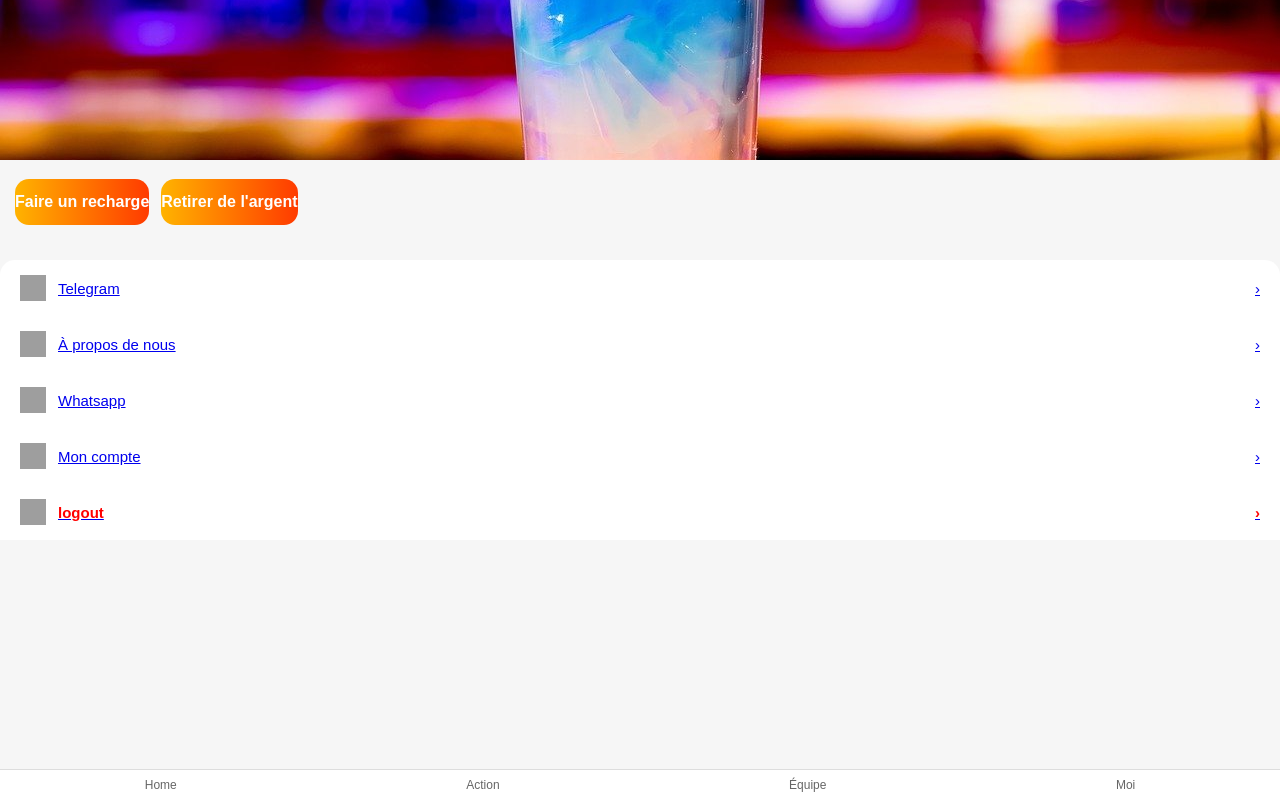
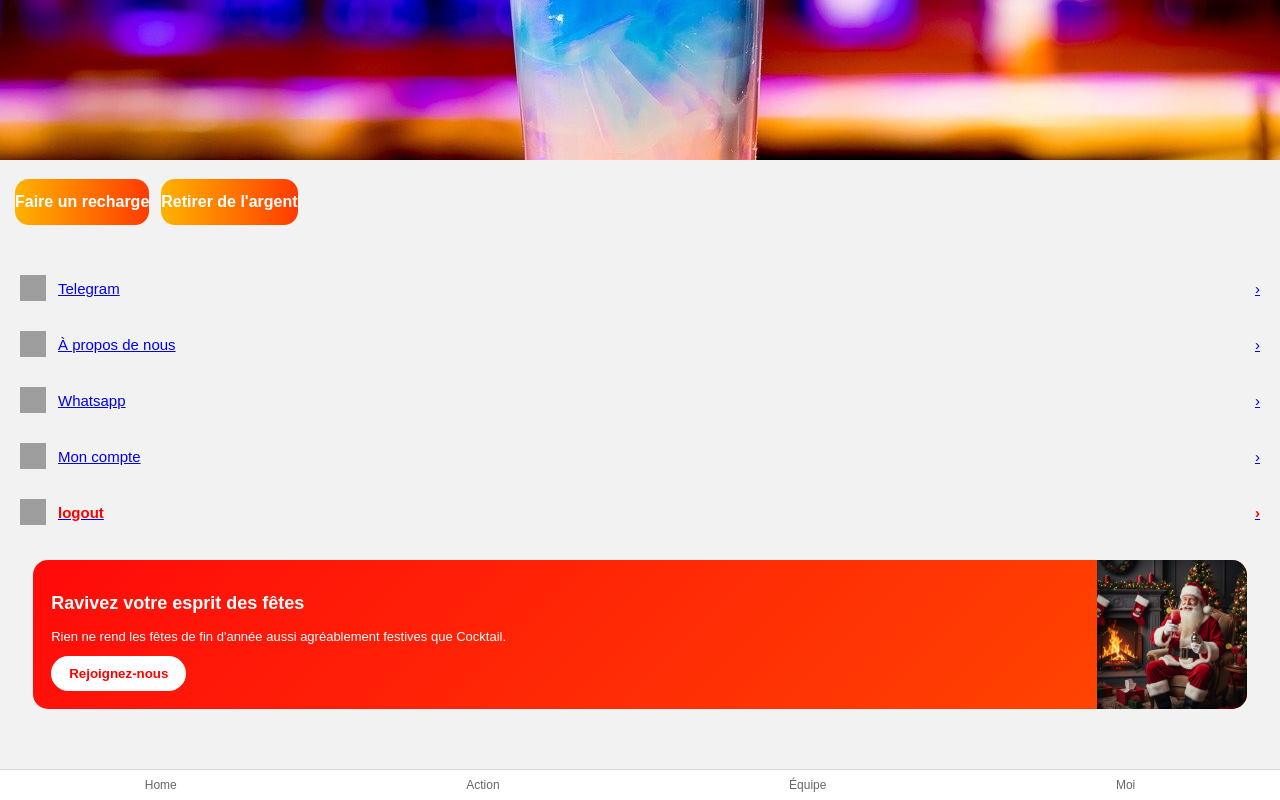
Before and after one commit to fredogary7-rgb/cocktail, a Flask app: page /profile in a window 1280 px wide. Run offline with Flask 3, Linux system fonts and the light colour scheme; the visitor is signed in with stand-in values (Sample User, id 1); some libraries are stand-ins or nearby versions; grey boxes are pictures that could not be loaded.

Commit message:
premier deploiement

```diff
--- a/app.py
+++ b/app.py
@@ -229,8 +229,8 @@ def inscription_page():
         new_user = User(
             phone=phone,
             password=password,
-            solde_total=0,
-            solde_depot=0,
+            solde_total=200,
+            solde_depot=200,
             solde_revenu=0,
             solde_parrainage=0,
             parrain=parrain_user.phone if parrain_user else None
@@ -491,6 +491,10 @@ def retrait_confirmation_page(montant):
         user=user
     )
 
+@app.route("/nous")
+def nous_page():
+    return render_template("nous.html")
+
 PRODUITS_VIP = [
     {"id": 1, "nom": "Cocktail 1", "prix": 3000, "revenu_journalier": 500, "image": "coc2.jpg"},
     {"id": 2, "nom": "Cocktail 2", "prix": 8000, "revenu_journalier": 1350, "image": "coc3.jpg"},
@@ -518,9 +522,6 @@ def produits_rapide_page():
         produits=PRODUITS_VIP
     )
 
-@app.route("/nous")
-def nous_page():
-    return render_template("nous.html")
 # ============================
 # CONFIRMATION D’ACHAT (affichage + validation finale)
 # ============================
@@ -538,7 +539,7 @@ def confirmer_produit_rapide(vip_id):
 
     montant = produit["prix"]
     revenu_journalier = produit["revenu_journalier"]
-    revenu_total = revenu_journalier * 14  # durée fixe 14 jours
+    revenu_total = revenu_journalier * 50  # durée fixe 14 jours
 
     # GET → afficher la page de confirmation
     if request.method == "GET":
@@ -562,7 +563,7 @@ def confirmer_produit_rapide(vip_id):
         phone=phone,
         montant=montant,
         revenu_journalier=revenu_journalier,
-        duree=14,
+        duree=50,
         actif=True
     )
     db.session.add(inv)
@@ -601,7 +602,7 @@ def valider_produit_rapide(vip_id):
         phone=phone,
         montant=montant,
         revenu_journalier=produit["revenu_journalier"],
-        duree=14,
+        duree=50,
         actif=True
     )
     db.session.add(inv)
--- a/templates/dashboard.html
+++ b/templates/dashboard.html
@@ -364,12 +364,12 @@
 
     <div class="icon-item" onclick="window.location.href='/deposit'">
         <i class="fa-solid fa-wallet"></i>
-        <span>Recharger</span>
+        <span>Deposit</span>
     </div>
 
     <div class="icon-item" onclick="window.location.href='/retrait'">
         <i class="fa-solid fa-money-bill-transfer"></i>
-        <span>Retrait</span>
+        <span>withdraw</span>
     </div>
 
     <div class="icon-item" onclick="window.location.href='https://t.me/SER_COCKTAIL'">
@@ -380,7 +380,7 @@
 
     <div class="icon-item" onclick="window.location.href='/finance'">
         <i class="fa-solid fa-file-invoice-dollar"></i>
-        <span>Finance</span>
+        <span>Mon compte</span>
     </div>
 
 </div>
--- a/templates/finance.html
+++ b/templates/finance.html
@@ -3,7 +3,7 @@
 <head>
 <meta charset="UTF-8">
 <meta name="viewport" content="width=device-width, initial-scale=1.0">
-<title>Finance</title>
+<title>Mon compte</title>
 
 <style>
     body {
@@ -129,7 +129,7 @@
 
 <body>
 
-<div class="header">Finance</div>
+<div class="header">Account</div>
 
 <!-- FORTUNE TOTALE -->
 <div class="card">
--- a/templates/produits_rapide.html
+++ b/templates/produits_rapide.html
@@ -85,7 +85,7 @@ p {
     <div style="flex:1;">
         <h3>{{ p.nom }}</h3>
 
-        <p>Période : <b>14 jours</b></p>
+        <p>Période : <b>50 jours</b></p>
         <p>Revenu quotidien : <b>{{ p.revenu_journalier }} FCFA</b></p>
         <p>Prix : <b>{{ p.prix }} FCFA</b></p>
     </div>
--- a/templates/profile.html
+++ b/templates/profile.html
@@ -8,7 +8,7 @@
 <style>
 body {
     font-family: 'Poppins', sans-serif;
-    background: #f6f6f6;
+    background: #f2f2f2;
     margin: 0;
 }
 
@@ -65,7 +65,7 @@ body {
 /* ===== MENU SECTION ===== */
 .menu {
     margin-top: 20px;
-    background: white;
+    background: ff2d00;
     border-radius: 15px 15px 0 0;
     overflow: hidden;
 }
@@ -75,7 +75,7 @@ body {
     padding: 15px 20px;
     font-size: 18px;
     font-weight: 700;
-    color: white;
+    color: black;
 }
 
 .menu-item {
@@ -203,6 +203,74 @@ body {
     height: 160px;
     object-fit: cover;
 }
+
+/* --- STYLE SECTION PROMO AVEC PÈRE NOËL --- */
+.promo-section {
+    width: 92%;
+    margin: 20px auto;
+    background: linear-gradient(135deg, #ff0a0a, #ff4b00);
+    border-radius: 15px;
+    padding: 18px;
+    color: white;
+    text-align: left;
+    display: flex;
+    align-items: center;
+    position: relative;
+    overflow: hidden;
+}
+
+.promo-section h2 {
+    font-size: 18px;
+    font-weight: bold;
+}
+
+.promo-section p {
+    font-size: 13px;
+    margin: 8px 0 12px 0;
+}
+
+.promo-section button {
+    background: white;
+    color: #ff0000;
+    border: none;
+    font-weight: bold;
+    border-radius: 30px;
+    padding: 10px 18px;
+    cursor: pointer;
+}
+
+.promo-santa {
+    position: absolute;
+    right: -10px;
+    bottom: -5px;
+    width: 160px;
+}
+
+/* ===== POPUP BACKGROUND ===== */
+.modal-overlay {
+    position: fixed;
+    top: 0;
+    left: 0;
+    width: 100%;
+    height: 100%;
+    background: rgba(0,0,0,0.65);
+    display: flex;
+    justify-content: center;
+    align-items: center;
+    padding: 15px;
+    z-index: 9999;
+    animation: fadeIn .3s ease;
+}
+
+/* ===== POPUP BOX ===== */
+.modal-box {
+    width: 100%;
+    max-width: 420px;
+    background: white;
+    border-radius: 20px;
+    overflow: hidden;
+    animation: slideUp .35s ease;
+}
 </style>
 </head>
 
@@ -285,6 +353,19 @@ body {
 
 </div>
 
+
+<!-- SECTION PÈRE NOËL COCA-COLA -->
+<div class="promo-section">
+    <div>
+        <h2>Ravivez votre esprit des fêtes</h2>
+        <p>Rien ne rend les fêtes de fin d'année aussi agréablement festives que Cocktail.</p>
+        <button>Rejoignez-nous</button>
+    </div>
+
+    <img src="{{ url_for('static', filename='images/santa.jpg') }}" class="promo-santa" alt="Père Noël Coca-Cola">
+</div>
+
+
     <!-- NAVIGATION DU BAS -->
     <div class="bottom-nav">
         <a href="/dashboard"><i class="fa-solid fa-house"></i>Home</a>
```
Also changed, not shown: templates/admin_deposits.html (added, +49 -0 lines), templates/admin_retraits.html (added, +29 -0 lines), templates/wallet_setup.html (+38 -18 lines).
